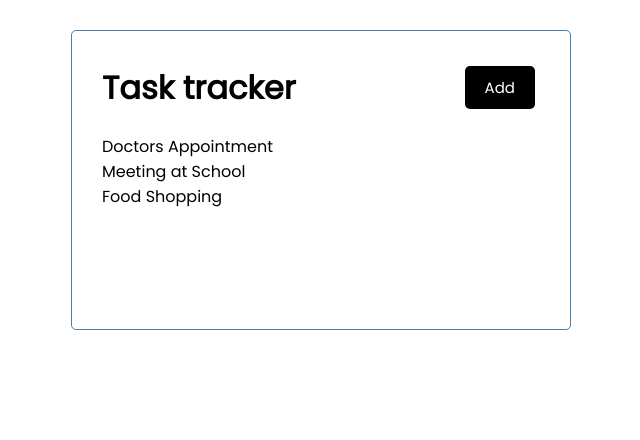
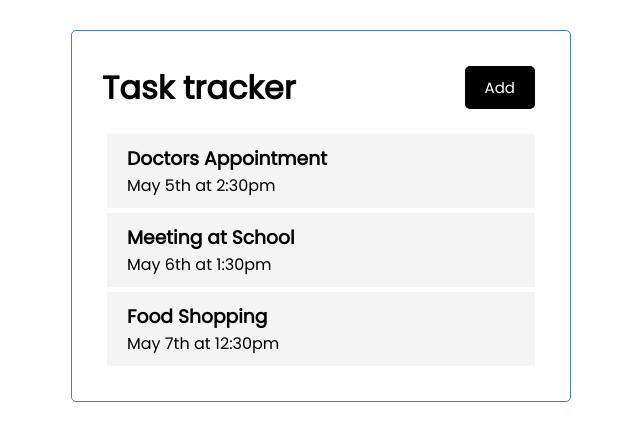
Before and after one commit to Pixlerfrost/angular-list-tracker, an Angular app: page / in a window 1280 px wide. Shown: the top 440 px of the page, without its empty margins (319-959 px from the left). Built offline with nearby package versions, Linux system fonts and the light colour scheme.

Commit message:
Task items.

```diff
--- a/src/app/app.module.ts
+++ b/src/app/app.module.ts
@@ -5,13 +5,15 @@
 import { HeaderComponent } from './components/header/header.component';
 import { ButtonComponent } from './components/button/button.component';
 import { TasksComponent } from './components/tasks/tasks.component';
+import { TaskItemComponent } from './components/task-item/task-item.component';
 
 @NgModule({
   declarations: [
     AppComponent,
     HeaderComponent,
     ButtonComponent,
-    TasksComponent
+    TasksComponent,
+    TaskItemComponent
   ],
   imports: [
     BrowserModule
--- /dev/null
+++ b/src/app/components/task-item/task-item.component.css
@@ -0,0 +1,16 @@
+.task {
+  background: #f4f4f4;
+  margin: 5px;
+  padding: 10px 20px;
+  cursor: pointer;
+}
+
+.task.reminder {
+  border-left: 5px solid green;
+}
+
+.task h3 {
+  display: flex;
+  align-items: center;
+  justify-content: space-between;
+}
--- /dev/null
+++ b/src/app/components/task-item/task-item.component.html
@@ -0,0 +1,8 @@
+<div class="task">
+  <h3>
+    {{ task.text }}
+  </h3>
+  <p>
+    {{ task.day }}
+  </p>
+</div>
--- /dev/null
+++ b/src/app/components/task-item/task-item.component.ts
@@ -0,0 +1,17 @@
+import { Component, OnInit, Input } from '@angular/core';
+import { Task } from '../../Task';
+
+@Component({
+  selector: 'app-task-item',
+  templateUrl: './task-item.component.html',
+  styleUrls: ['./task-item.component.css']
+})
+export class TaskItemComponent implements OnInit {
+  constructor() { }
+
+  @Input() task: any;
+
+  ngOnInit(): void {
+  }
+
+}
--- a/src/app/components/tasks/tasks.component.html
+++ b/src/app/components/tasks/tasks.component.html
@@ -1 +1 @@
-<p *ngFor="let task of tasks">{{ task.text }}</p>
+<app-task-item *ngFor="let task of tasks" [task]="task"></app-task-item>
```
Also changed, not shown: 1 other file (tests, documents, lock files or other folders).
